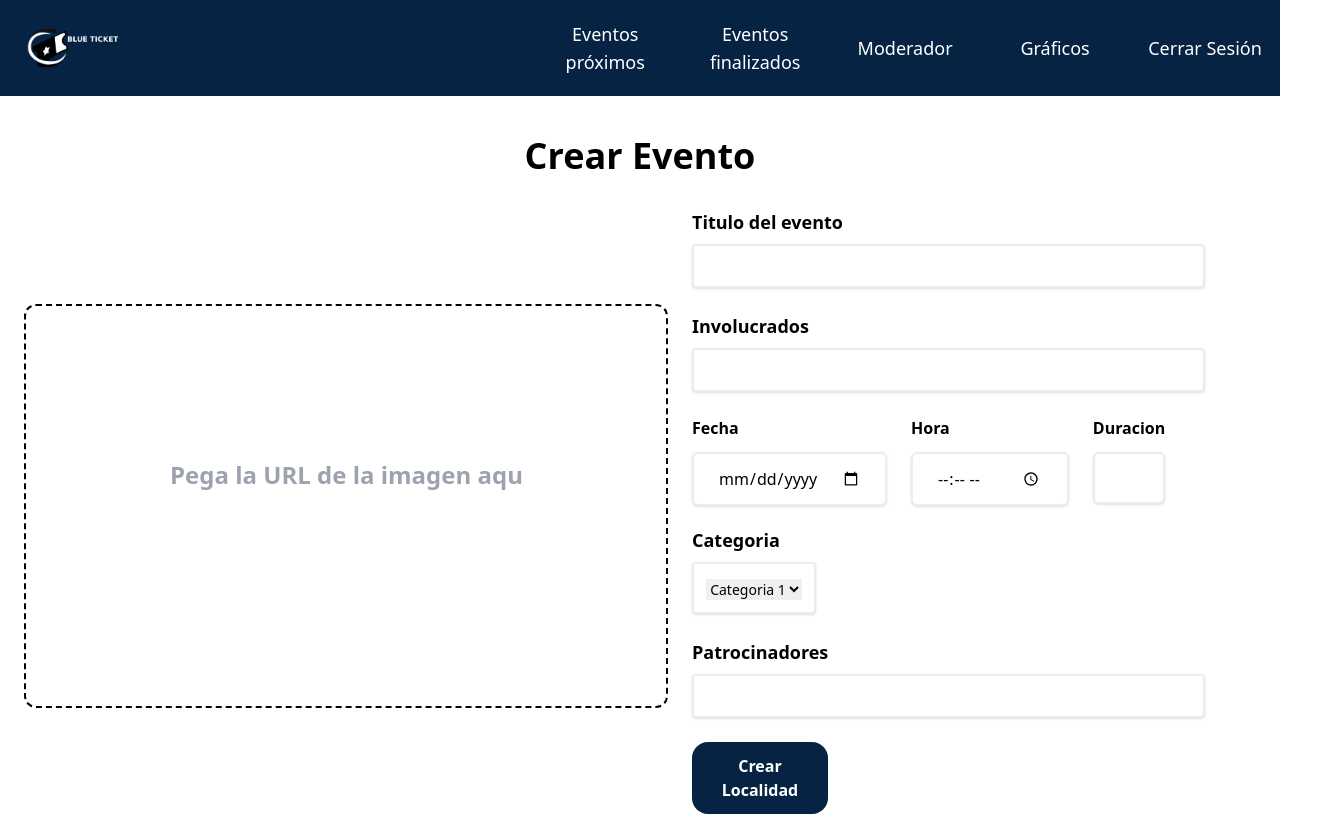
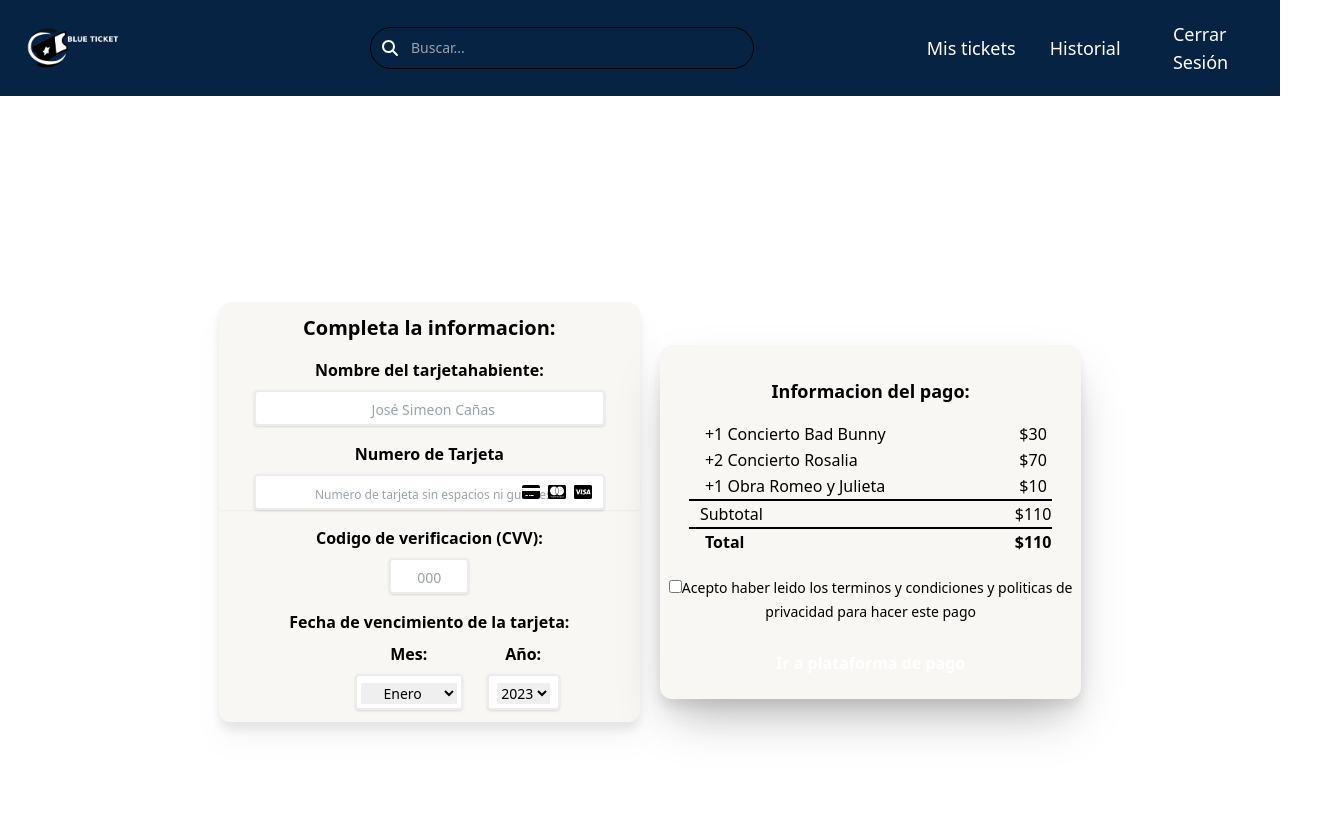
Before and after one commit to Programacion-NCapas-01-23/proyecto-final-grupo-de-trabajo-9, a React (Vite) app in the folder Client/blue-ticket/: page / in a window 1280 px wide. Shown: the top 816 px of the page, 1320 px wide, since content can reach past the window. Built offline with nearby package versions, Linux system fonts and the light colour scheme.

Commit message:
:lipstick:Add:Pay View

```diff
--- a/Client/blue-ticket/src/App.jsx
+++ b/Client/blue-ticket/src/App.jsx
@@ -8,13 +8,14 @@
 import TransferTicket from './pages/user/TransferTicket';
 import Record from './pages/user/Record';
 import CreateEvent from './pages/admin/CreateEvent';
+import Pay from './pages/user/Pay';
 
 
 function App() {
 
   return (
     <>
-      <CreateEvent/>
+      <Pay/>
     </>
   )
 }
--- /dev/null
+++ b/Client/blue-ticket/src/pages/user/Pay.jsx
@@ -0,0 +1,140 @@
+import React from 'react'
+import { FontAwesomeIcon } from '@fortawesome/react-fontawesome';
+import { faCreditCard } from '@fortawesome/free-solid-svg-icons'
+import { faCcMastercard, faCcVisa } from '@fortawesome/free-brands-svg-icons';
+import NavbarUser from "../../components/Navbars/NavbarUser";
+import Footer from "../../components/Footer/Footer";
+
+
+export const Pay = () => {
+    return (
+        <>
+            <NavbarUser />
+            <div className='container p-2 mt-2 text-center'>
+                <div className='lg:items-center lg:justify-center lg:h-screen lg:space-x-5 lg:flex lg:flex-row md:flex md:space-y-5 md:flex-col md:justify-center  md:items-center '>
+                    <div className='text-center  lg:ml-5 bg-pay-gray drop-shadow-xl py-3 lg:w-1/2 xl:w-1/3 md:w-2/3 rounded-xl'>
+
+                        <label className=' font-bold text-lg lg:text-xl'> Completa la informacion: </label>
+
+                        <div className='mt-4'>
+                            <label className='block text-base mb-2 font-bold lg:text-md' for="">Nombre del tarjetahabiente:</label>
+                            <input type='text' className='lg:ml-0 text-center w-80 placeholder:text-sm placeholder:text-center placeholder:pl-2 lg:w-5/6 p-1 leading-6 text-lg font-normal bg-white shadow border-2 border-gray rounded'
+                                placeholder="José Simeon Cañas">
+                            </input>
+                            <label className='block text-base mb-2 mt-4 font-bold lg:text-md' for="">Numero de Tarjeta</label>
+                            <div class="relative mt-2 rounded shadow-sm">
+                                <input type='text' className='lg:ml-0 text-center w-80 placeholder:text-xs xl:placeholder:text-center placeholder:text-left placeholder:pl-2 lg:w-5/6 p-1 leading-6 text-lg font-normal bg-white shadow border-2 border-gray rounded'
+                                    placeholder="Numero de tarjeta sin espacios ni guiones">
+                                </input>
+                                <div className='absolute inset-y-0 space-x-2 right-0 xl:pr-12 lg:pr-10 md:pr-24 pr-6 flex items-center text-sm'>
+                                    <FontAwesomeIcon icon={faCreditCard} className='h-4' />
+                                    <FontAwesomeIcon icon={faCcMastercard} className='h-4' />
+                                    <FontAwesomeIcon icon={faCcVisa} className='h-4' />
+                                </div>
+
+                            </div>
+                            <div className='mt-4'>
+                                <label className='block text-base mb-2 font-bold lg:text-md' for="">Codigo de verificacion (CVV):</label>
+                                <input type='text' className='lg:ml-0 w-20  text-center  placeholder:text-sm placeholder:text-center lg:w-20 p-1 leading-6 text-lg font-normal bg-white shadow border-2 border-gray rounded'
+                                    placeholder="000">
+                                </input>
+                            </div>
+                            <div className='mt-4 '>
+                                <label className='block text-normal mb-2 font-bold lg:text-md' for="">Fecha de vencimiento de la tarjeta:</label>
+                                <div className=' flex  mx-20  '>
+                                    <div className='flex flex-col xl:ml-14 '>
+                                        <label className='text-normal mb-2 font-bold  lg:text-md' for="">Mes:</label>
+                                        <button className=' relative text-lg px-1 py-1 leading-6 font-normal  flex justify-center items-center  bg-white focus:outline-none shadow border-2 border-gray focus:border-black text-black rounded group'>
+                                            <form action="#">
+                                                <select className='text-sm text-center'>
+                                                    <option value="Enero">Enero</option>
+                                                    <option value="Febrero">Febrero</option>
+                                                    <option value="Marzo">Marzo</option>
+                                                    <option value="Abril">Abril</option>
+                                                    <option value="Mayo">Mayo</option>
+                                                    <option value="Junio">Junio</option>
+                                                    <option value="Julio">Julio</option>
+                                                    <option value="Agosto">Agosto</option>
+                                                    <option value="Septiembre">Septiembre</option>
+                                                    <option value="Octubre">Octubre</option>
+                                                    <option value="Noviembre">Noviembre</option>
+                                                    <option value="Diciembre">Diciembre</option>
+                                                </select>
+                                            </form>
+                                        </button>
+                                    </div>
+
+                                    <div className='flex flex-col ml-6'>
+                                        <label className='text-base mb-2 font-bold lg:text-md' for="">Año:</label>
+                                        <button className=' relative text-lg px-2 py-1 leading-6 font-normal  flex justify-center items-center  bg-white focus:outline-none shadow border-2 border-gray focus:border-black text-black rounded group'>
+                                            <form action="#">
+                                                <select className='text-sm text-center'>
+                                                    <option value="2023">2023</option>
+                                                    <option value="2024">2024</option>
+                                                    <option value="2025">2025</option>
+                                                    <option value="2026">2026</option>
+
+                                                </select>
+                                            </form>
+                                        </button>
+                                    </div>
+                                </div>
+                            </div>
+                        </div>
+                    </div>
+
+                    <div className='rounded-xl shadow-2xl lg:ml-5 xl:w-1/3 bg-white2 drop-shadow-xl md:w-2/3 bg-pay-gray pb-3'>
+
+                        <div className='mt-5 pt-3 '>
+                            <label className=' font-extrabold text-lg'> Informacion del pago: </label>
+                        </div>
+                        <table className='table-auto m-auto mt-4 lg:m-auto md:m-auto md:mt-4 lg:mt-4'>
+                            <tbody>
+                                <tr>
+                                    <td className='pl-4 pr-32'>+1 Concierto Bad Bunny</td>
+                                    <td>$30</td>
+                                </tr>
+                                <tr>
+                                    <div>
+                                        <td className='pl-4'>+2 Concierto Rosalia</td>
+                                    </div>
+                                    <td>$70</td>
+
+                                </tr>
+                                <tr>
+                                    <div>
+                                        <td className='pl-4'>+1 Obra Romeo y Julieta</td>
+                                    </div>
+                                    <td>$10</td>
+
+                                </tr>
+                                <tr className='border-t-2 border-b-2 md: lg:w-2/3 lg:ml-5'>
+                                    <td className=' px-60 pl-4 lg:pl-0'>Subtotal</td>
+                                    <td>$110</td>
+                                </tr>
+
+                                <tr>
+                                    <td className=' font-bold text-left pl-4'>Total</td>
+                                    <td className='font-bold'>$110</td>
+                                </tr>
+                            </tbody>
+                        </table>
+
+                        <div className='w-full mt-5'>
+                            <input type="checkbox" className='' />
+                            <label htmlFor="" className='text-sm'>Acepto haber leido los terminos y condiciones y politicas de privacidad para hacer este pago</label>
+                        </div>
+
+                        <button type='submit' className='mt-4  bg-blue-2 text-white font-bold p-3 rounded-lg'>
+                            <p> Ir a plataforma de pago</p>
+                        </button>
+                    </div>
+                </div>
+            </div>
+
+            <Footer />
+        </>
+    )
+}
+
+export default Pay;
--- a/Client/blue-ticket/tailwind.config.js
+++ b/Client/blue-ticket/tailwind.config.js
@@ -12,7 +12,8 @@
         "card-gray": "#DFE6E8",
         "locations-gray": "#D9D9D9",
         "white": "#FFFFFF",
-        "orange": "#E98A15"
+        "orange": "#E98A15",
+        "pay-gray": "#F9F7F4"
       },
     },
   },
```
